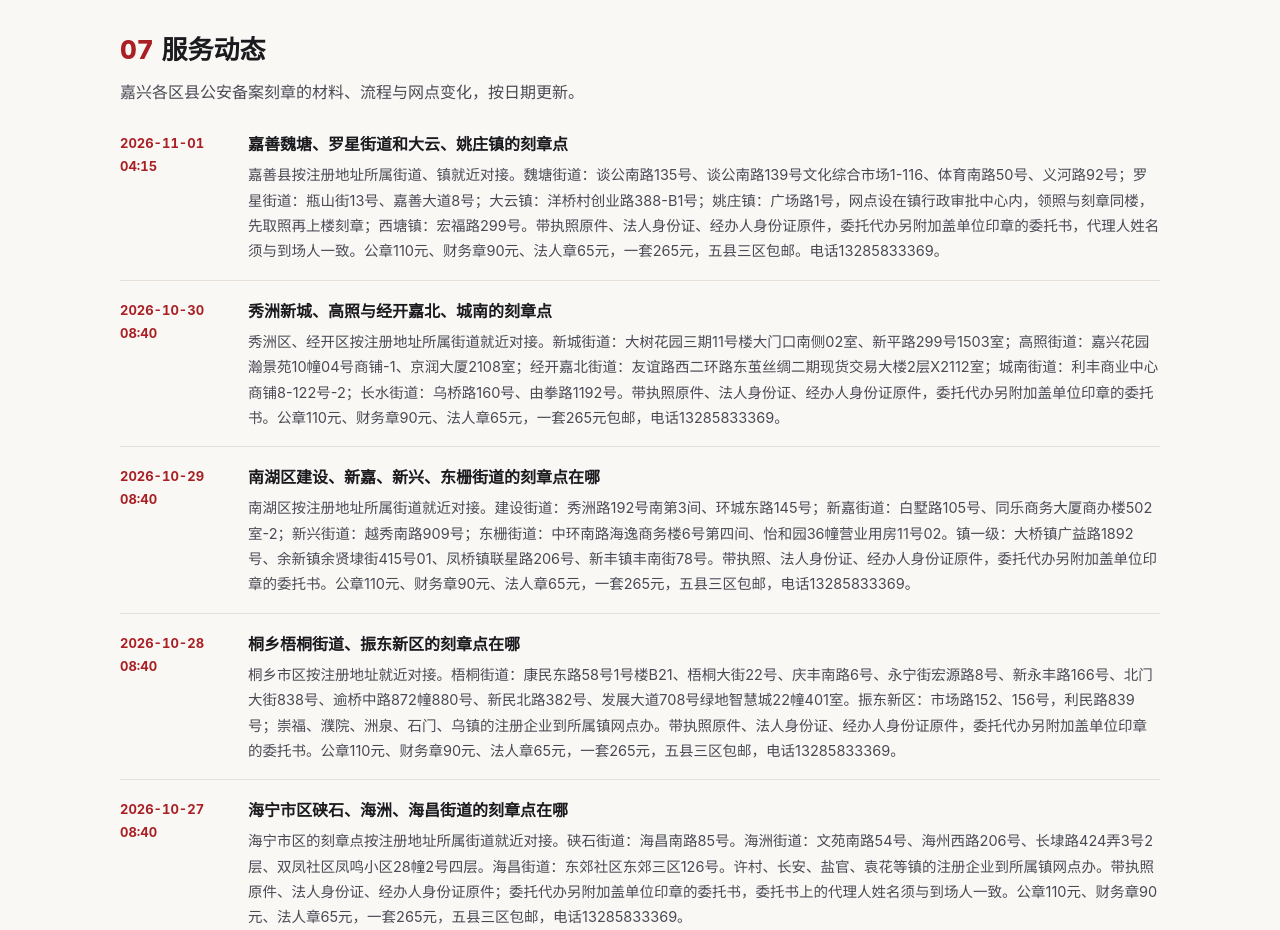
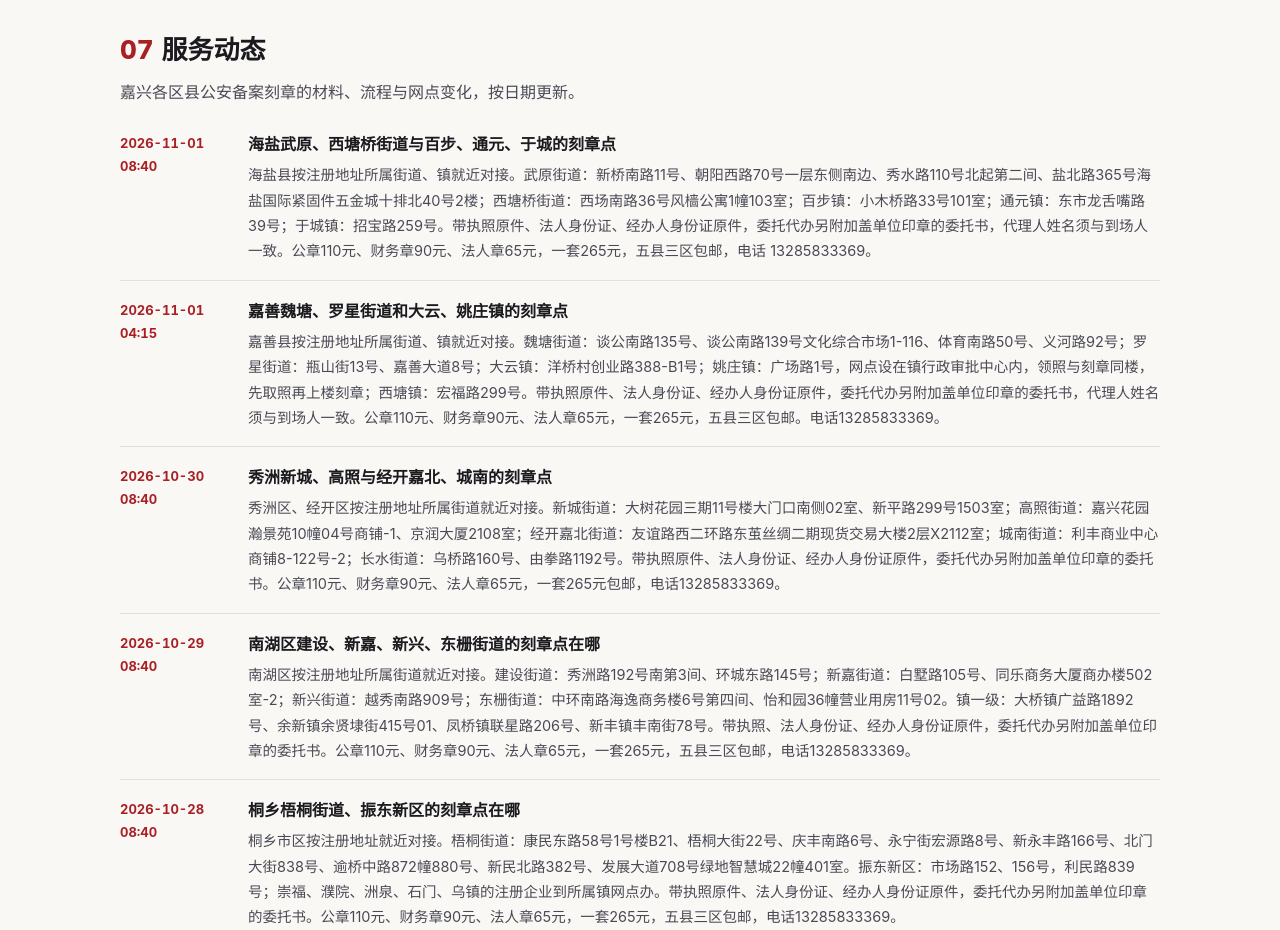
Before and after one commit to dapeng3369-jpg/dapeng3369-jpg.github.io, a plain HTML site: page index.html in a window 1280 px wide. Shown: the part 7380-8310 px from the top of the page. Drawn offline with Linux system fonts and the light colour scheme.

Commit message:
动态 2026-11-01 08:40 海盐武原、西塘桥街道与百步、通元、于城的刻章点

```diff
--- a/index.html
+++ b/index.html
@@ -580,6 +580,7 @@ footer .row{display:flex;flex-wrap:wrap;gap:14px;justify-content:space-between}
     <h2><span class="num">07</span>服务动态</h2>
     <p class="lede">嘉兴各区县公安备案刻章的材料、流程与网点变化，按日期更新。</p>
     <ul class="u-list">
+<li><span class="u-date"><time datetime="2026-11-01T08:40">2026-11-01 08:40</time></span><div class="u-body"><b>海盐武原、西塘桥街道与百步、通元、于城的刻章点</b><p>海盐县按注册地址所属街道、镇就近对接。武原街道：新桥南路11号、朝阳西路70号一层东侧南边、秀水路110号北起第二间、盐北路365号海盐国际紧固件五金城十排北40号2楼；西塘桥街道：西场南路36号风樯公寓1幢103室；百步镇：小木桥路33号101室；通元镇：东市龙舌嘴路39号；于城镇：招宝路259号。带执照原件、法人身份证、经办人身份证原件，委托代办另附加盖单位印章的委托书，代理人姓名须与到场人一致。公章110元、财务章90元、法人章65元，一套265元，五县三区包邮，电话 13285833369。</p></div></li>
 <li><span class="u-date"><time datetime="2026-11-01T04:15">2026-11-01 04:15</time></span><div class="u-body"><b>嘉善魏塘、罗星街道和大云、姚庄镇的刻章点</b><p>嘉善县按注册地址所属街道、镇就近对接。魏塘街道：谈公南路135号、谈公南路139号文化综合市场1-116、体育南路50号、义河路92号；罗星街道：瓶山街13号、嘉善大道8号；大云镇：洋桥村创业路388-B1号；姚庄镇：广场路1号，网点设在镇行政审批中心内，领照与刻章同楼，先取照再上楼刻章；西塘镇：宏福路299号。带执照原件、法人身份证、经办人身份证原件，委托代办另附加盖单位印章的委托书，代理人姓名须与到场人一致。公章110元、财务章90元、法人章65元，一套265元，五县三区包邮。电话13285833369。</p></div></li>
 <li><span class="u-date"><time datetime="2026-10-30T08:40">2026-10-30 08:40</time></span><div class="u-body"><b>秀洲新城、高照与经开嘉北、城南的刻章点</b><p>秀洲区、经开区按注册地址所属街道就近对接。新城街道：大树花园三期11号楼大门口南侧02室、新平路299号1503室；高照街道：嘉兴花园瀚景苑10幢04号商铺-1、京润大厦2108室；经开嘉北街道：友谊路西二环路东茧丝绸二期现货交易大楼2层X2112室；城南街道：利丰商业中心商铺8-122号-2；长水街道：乌桥路160号、由拳路1192号。带执照原件、法人身份证、经办人身份证原件，委托代办另附加盖单位印章的委托书。公章110元、财务章90元、法人章65元，一套265元包邮，电话13285833369。</p></div></li>
 <li><span class="u-date"><time datetime="2026-10-29T08:40">2026-10-29 08:40</time></span><div class="u-body"><b>南湖区建设、新嘉、新兴、东栅街道的刻章点在哪</b><p>南湖区按注册地址所属街道就近对接。建设街道：秀洲路192号南第3间、环城东路145号；新嘉街道：白墅路105号、同乐商务大厦商办楼502室-2；新兴街道：越秀南路909号；东栅街道：中环南路海逸商务楼6号第四间、怡和园36幢营业用房11号02。镇一级：大桥镇广益路1892号、余新镇余贤埭街415号01、凤桥镇联星路206号、新丰镇丰南街78号。带执照、法人身份证、经办人身份证原件，委托代办另附加盖单位印章的委托书。公章110元、财务章90元、法人章65元，一套265元，五县三区包邮，电话13285833369。</p></div></li>
```
